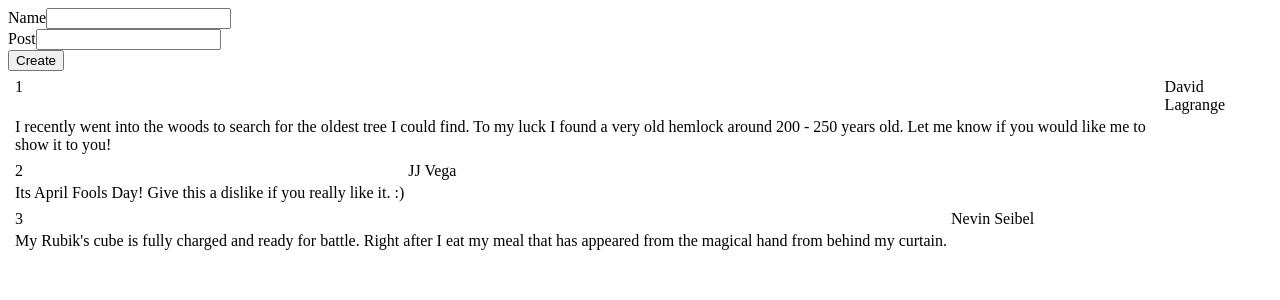
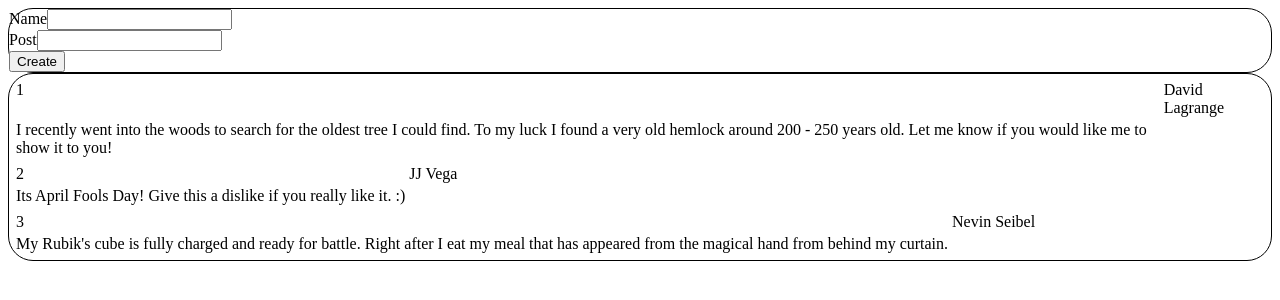
Before and after one commit to mightya4/SocialFeed, a React (Create React App) app: page / in a window 1280 px wide. Shown: the top 300 px of the page. Built offline with nearby package versions, Linux system fonts and the light colour scheme.

Commit message:
Created Post Styling inside Post.css File + Connected Style to Post.jsx File

```diff
--- /dev/null
+++ b/src/Components/Post/Post.css
@@ -0,0 +1,5 @@
+.post-border-box {
+    border: 1px;
+    border-style: solid;
+    border-radius: 25px;
+}
--- a/src/Components/Post/Post.jsx
+++ b/src/Components/Post/Post.jsx
@@ -1,6 +1,7 @@
 import {useState} from 'react';
 import CreatePost from './CreatePost';
 import DisplayPost from './DisplayPosts';
+import './Post.css'
 
 const Post = (props) => {
 
@@ -12,10 +13,15 @@ const Post = (props) => {
     }
     return(
         <div>
+            <div className='post-border-box'>
                 <CreatePost parentPost={addNewPost}/>
-            <table>
-                <DisplayPost parentPost={posts}/>
-            </table>
+            </div>
+            <div className='post-border-box'>
+                <table>
+                    <DisplayPost parentPost={posts}/>
+                </table>
+            </div>
+
         </div>
     );
 }
```
